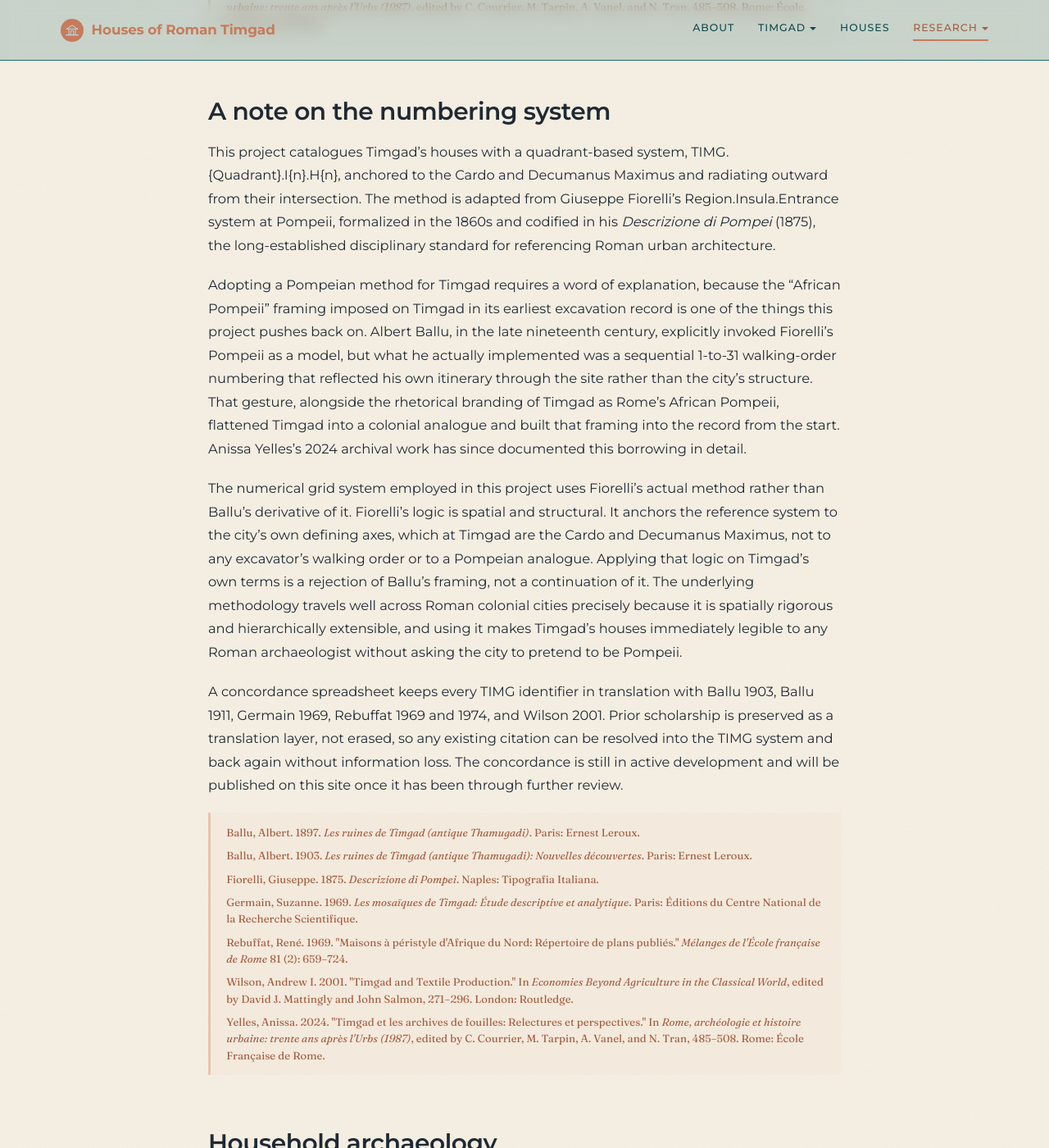
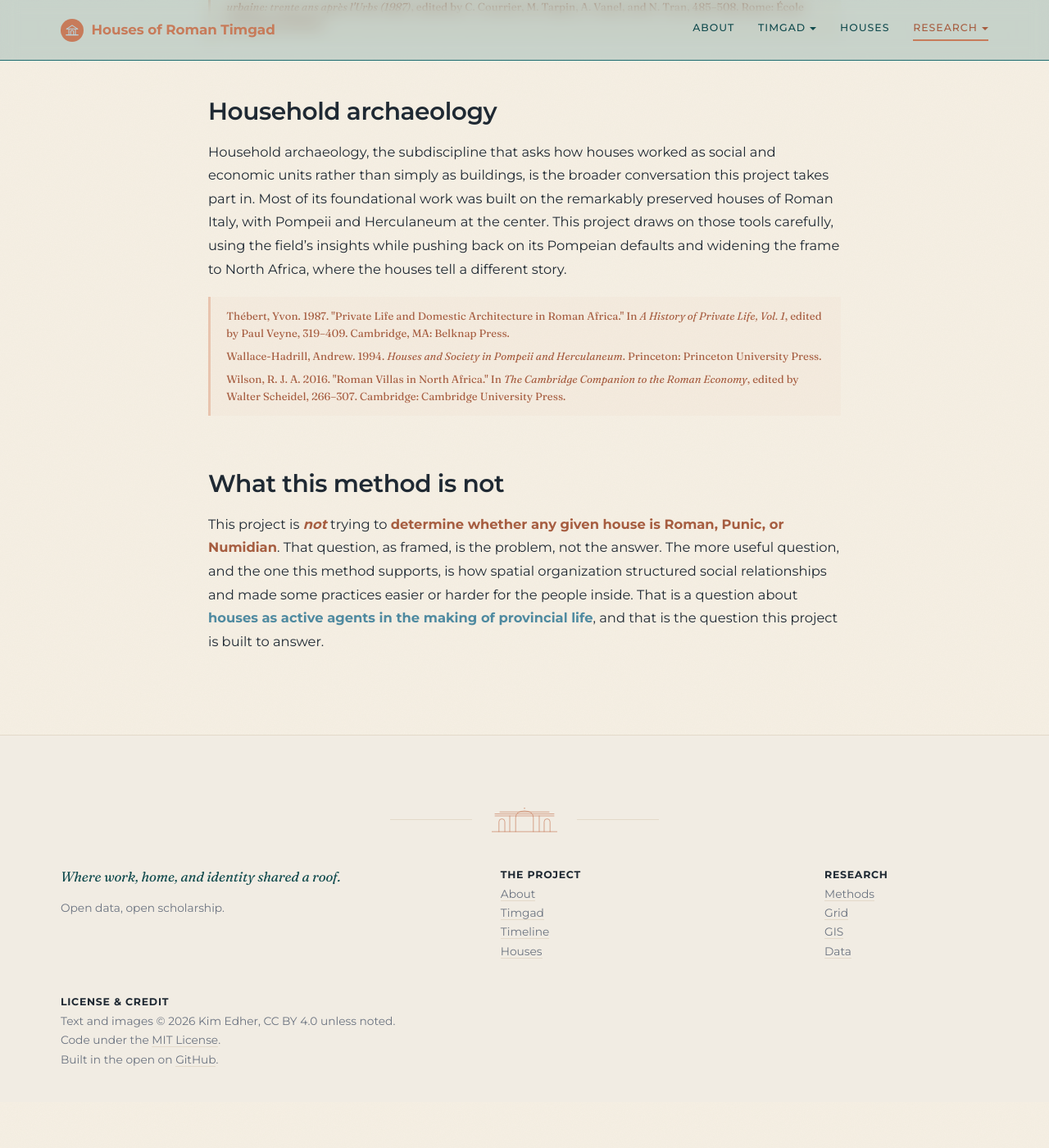
Before and after one commit to kimedher/timgadhouses, a Jekyll site: the page built from methods.md, in a window 1280 px wide and 1400 px high, scrolled down 2356 px. Shown: the whole window at 82% size. Built offline with Jekyll 4.4.1, drawn with Linux system fonts in a browser that asks for light colours; after the commit the page ends 3700 px from its top, so only the background shows below that.

Commit message:
Remove numbering-system section from Methods (now lives on grid page)

```diff
--- a/methods.md
+++ b/methods.md
@@ -52,26 +52,6 @@ The goal is not to throw out the excavation record. It is to read it with open e
   <p>Yelles, Anissa. 2024. "Timgad et les archives de fouilles: Relectures et perspectives." In <em>Rome, archéologie et histoire urbaine: trente ans après l'Urbs (1987)</em>, edited by C. Courrier, M. Tarpin, A. Vanel, and N. Tran, 485–508. Rome: École Française de Rome.</p>
 </div>
 
-## A note on the numbering system
-
-This project catalogues Timgad's houses with a quadrant-based system, TIMG.{Quadrant}.I{n}.H{n}, anchored to the Cardo and Decumanus Maximus and radiating outward from their intersection. The method is adapted from Giuseppe Fiorelli's Region.Insula.Entrance system at Pompeii, formalized in the 1860s and codified in his <em>Descrizione di Pompei</em> (1875), the long-established disciplinary standard for referencing Roman urban architecture.
-
-Adopting a Pompeian method for Timgad requires a word of explanation, because the "African Pompeii" framing imposed on Timgad in its earliest excavation record is one of the things this project pushes back on. Albert Ballu, in the late nineteenth century, explicitly invoked Fiorelli's Pompeii as a model, but what he actually implemented was a sequential 1-to-31 walking-order numbering that reflected his own itinerary through the site rather than the city's structure. That gesture, alongside the rhetorical branding of Timgad as Rome's African Pompeii, flattened Timgad into a colonial analogue and built that framing into the record from the start. Anissa Yelles's 2024 archival work has since documented this borrowing in detail.
-
-The numerical grid system employed in this project uses Fiorelli's actual method rather than Ballu's derivative of it. Fiorelli's logic is spatial and structural. It anchors the reference system to the city's own defining axes, which at Timgad are the Cardo and Decumanus Maximus, not to any excavator's walking order or to a Pompeian analogue. Applying that logic on Timgad's own terms is a rejection of Ballu's framing, not a continuation of it. The underlying methodology travels well across Roman colonial cities precisely because it is spatially rigorous and hierarchically extensible, and using it makes Timgad's houses immediately legible to any Roman archaeologist without asking the city to pretend to be Pompeii.
-
-A concordance spreadsheet keeps every TIMG identifier in translation with Ballu 1903, Ballu 1911, Germain 1969, Rebuffat 1969 and 1974, and Wilson 2001. Prior scholarship is preserved as a translation layer, not erased, so any existing citation can be resolved into the TIMG system and back again without information loss. The concordance is still in active development and will be published on this site once it has been through further review.
-
-<div class="subsection-refs">
-  <p>Ballu, Albert. 1897. <em>Les ruines de Timgad (antique Thamugadi)</em>. Paris: Ernest Leroux.</p>
-  <p>Ballu, Albert. 1903. <em>Les ruines de Timgad (antique Thamugadi): Nouvelles découvertes</em>. Paris: Ernest Leroux.</p>
-  <p>Fiorelli, Giuseppe. 1875. <em>Descrizione di Pompei</em>. Naples: Tipografia Italiana.</p>
-  <p>Germain, Suzanne. 1969. <em>Les mosaïques de Timgad: Étude descriptive et analytique</em>. Paris: Éditions du Centre National de la Recherche Scientifique.</p>
-  <p>Rebuffat, René. 1969. "Maisons à péristyle d'Afrique du Nord: Répertoire de plans publiés." <em>Mélanges de l'École française de Rome</em> 81 (2): 659–724.</p>
-  <p>Wilson, Andrew I. 2001. "Timgad and Textile Production." In <em>Economies Beyond Agriculture in the Classical World</em>, edited by David J. Mattingly and John Salmon, 271–296. London: Routledge.</p>
-  <p>Yelles, Anissa. 2024. "Timgad et les archives de fouilles: Relectures et perspectives." In <em>Rome, archéologie et histoire urbaine: trente ans après l'Urbs (1987)</em>, edited by C. Courrier, M. Tarpin, A. Vanel, and N. Tran, 485–508. Rome: École Française de Rome.</p>
-</div>
-
 ## Household archaeology
 
 Household archaeology, the subdiscipline that asks how houses worked as social and economic units rather than simply as buildings, is the broader conversation this project takes part in. Most of its foundational work was built on the remarkably preserved houses of Roman Italy, with Pompeii and Herculaneum at the center. This project draws on those tools carefully, using the field's insights while pushing back on its Pompeian defaults and widening the frame to North Africa, where the houses tell a different story.
```
